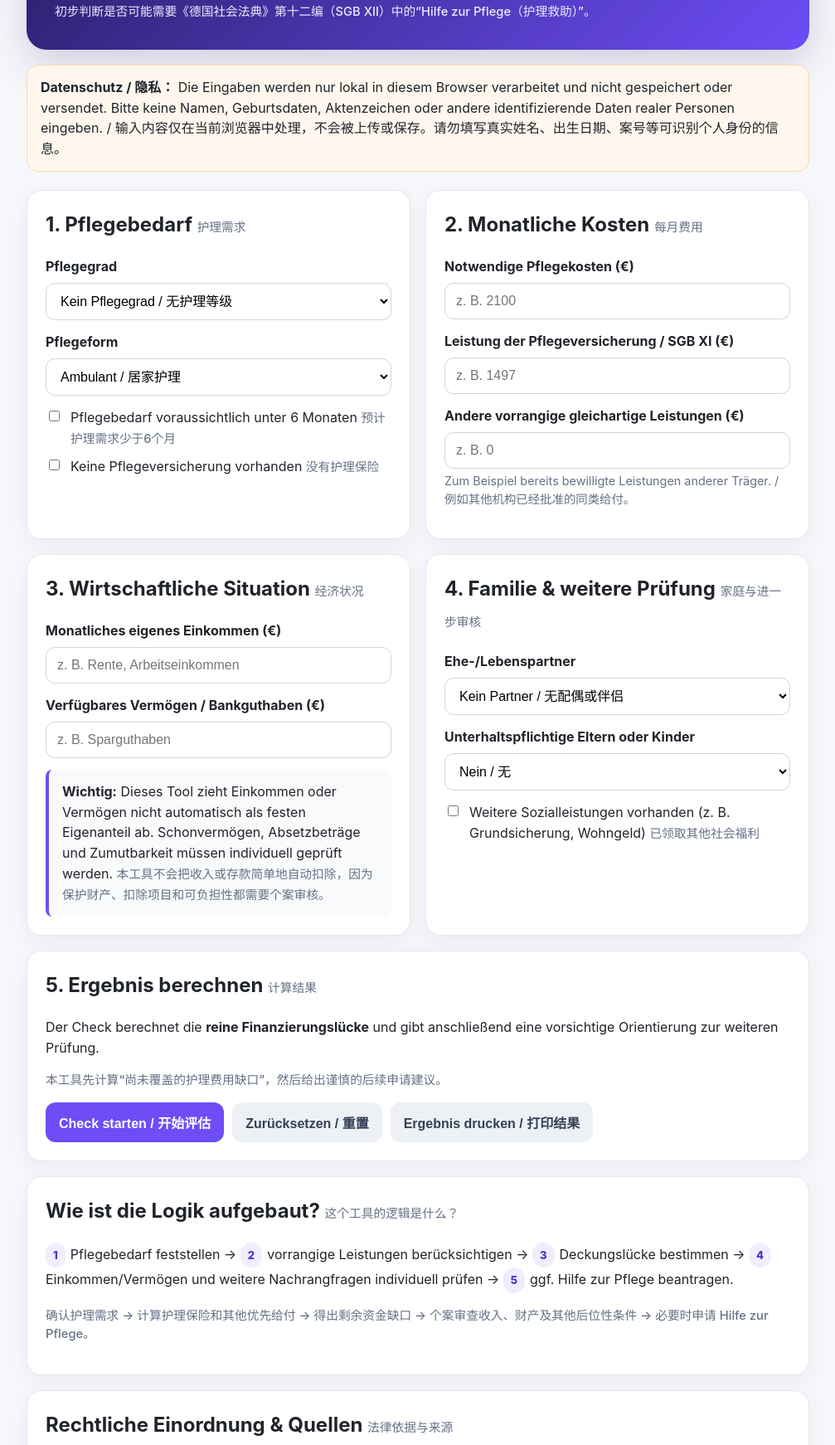
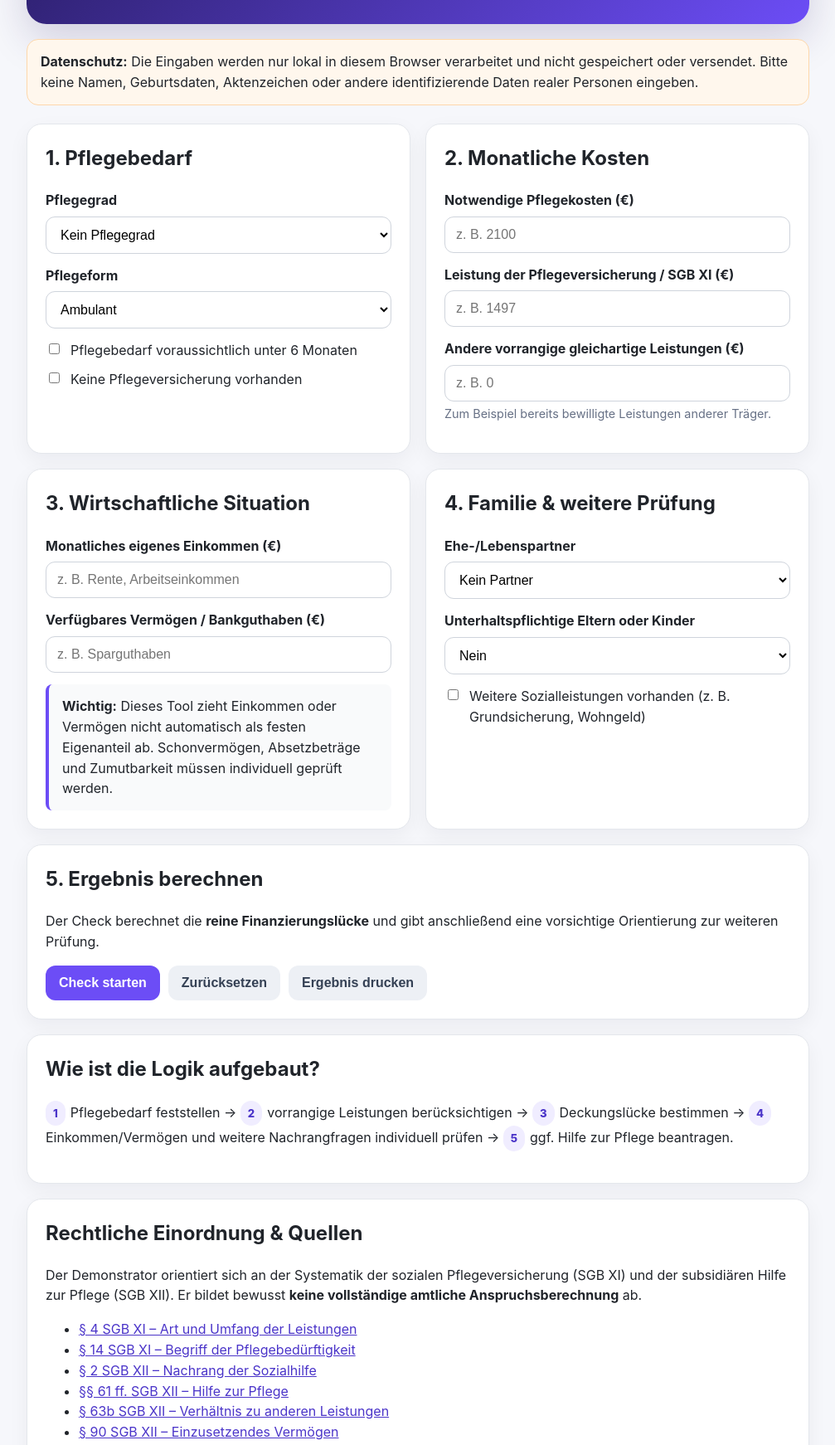
Before and after one commit to sonnexie/pflegehilfe-check, a plain HTML site: page index.html in a window 1280 px wide. Shown: the part 236-1978 px from the top of the page at 83% size, without its empty margins (136-1143 px from the left). Drawn offline with Linux system fonts and the light colour scheme.

Commit message:
Entferne chinesische Inhalte aus der Homepage

```diff
--- a/index.html
+++ b/index.html
@@ -6,91 +6,116 @@
   <title>Pflegehilfe-Check | Hilfe zur Pflege nach SGB XII</title>
   <meta name="description" content="Wissenschaftlicher Demonstrator zur orientierenden Prüfung einer möglichen Hilfe zur Pflege nach SGB XII." />
   <style>
-    :root{--bg:#f6f7fb;--card:#fff;--text:#20242a;--muted:#667085;--border:#e4e7ec;--accent:#6c4df6;--good:#137a4a;--warn:#a65f00;--bad:#b42318;--soft:#f0edff}
-    *{box-sizing:border-box} body{margin:0;font-family:Inter,system-ui,-apple-system,BlinkMacSystemFont,"Segoe UI",sans-serif;background:var(--bg);color:var(--text);line-height:1.55}
-    .wrap{max-width:980px;margin:0 auto;padding:32px 18px 64px}.hero{background:linear-gradient(135deg,#251a5c,#6c4df6);color:white;padding:34px;border-radius:24px;box-shadow:0 18px 50px rgba(38,23,92,.18)}
-    .hero h1{margin:0 0 8px;font-size:clamp(2rem,6vw,3.5rem);line-height:1.02}.hero p{max-width:760px;margin:8px 0 0;color:#eee9ff}.badge{display:inline-block;padding:7px 11px;border-radius:999px;background:rgba(255,255,255,.14);font-size:.9rem;margin-bottom:14px}
-    .grid{display:grid;grid-template-columns:1fr 1fr;gap:18px;margin-top:22px}.card{background:var(--card);border:1px solid var(--border);border-radius:18px;padding:22px;box-shadow:0 8px 24px rgba(16,24,40,.05)}
-    .card h2,.card h3{margin-top:0}.full{grid-column:1/-1}.field{margin:14px 0}.field label{display:block;font-weight:700;margin-bottom:7px}.hint{font-size:.9rem;color:var(--muted);margin-top:4px}
-    input,select{width:100%;padding:12px 13px;border:1px solid #cfd4dc;border-radius:11px;background:white;font-size:1rem} input:focus,select:focus{outline:3px solid #e7e1ff;border-color:var(--accent)}
-    .row{display:grid;grid-template-columns:1fr 1fr;gap:12px}.check{display:flex;align-items:flex-start;gap:10px;margin:10px 0}.check input{width:auto;margin-top:4px}.btns{display:flex;gap:10px;flex-wrap:wrap;margin-top:14px}
-    button{border:0;border-radius:12px;padding:12px 16px;font-size:1rem;font-weight:800;cursor:pointer}.primary{background:var(--accent);color:white}.secondary{background:#edf0f5;color:#344054}
-    .result{display:none}.result.show{display:block}.status{padding:18px;border-radius:14px;margin:12px 0}.green{background:#ecfdf3;border:1px solid #abefc6}.yellow{background:#fffaeb;border:1px solid #fedf89}.red{background:#fef3f2;border:1px solid #fecdca}
-    .money{font-size:2rem;font-weight:900;margin:4px 0}.calc{display:grid;grid-template-columns:1fr auto;gap:8px 18px;padding:14px;background:#f8fafc;border-radius:12px}.calc div:nth-child(even){font-weight:800;text-align:right}
-    .note{background:#f9fafb;border-left:4px solid var(--accent);padding:14px 16px;border-radius:8px;margin-top:14px}.sources a{color:#4b35c9;word-break:break-word}.footer{color:var(--muted);font-size:.9rem;margin-top:28px}
-    .lang{font-weight:500;color:#667085;font-size:.92rem}.privacy{background:#fff7ed;border:1px solid #fed7aa;border-radius:14px;padding:14px 16px;margin-top:18px}.pill{display:inline-block;background:var(--soft);color:#4b35c9;border-radius:999px;padding:5px 9px;font-size:.82rem;font-weight:800;margin-right:6px}
-    @media(max-width:760px){.grid,.row{grid-template-columns:1fr}.hero{padding:26px}.full{grid-column:auto}}
+    :root{--bg:#f6f7fb;--card:#fff;--text:#20242a;--muted:#667085;--border:#e4e7ec;--accent:#6c4df6;--soft:#f0edff}
+    *{box-sizing:border-box}
+    body{margin:0;font-family:Inter,system-ui,-apple-system,BlinkMacSystemFont,"Segoe UI",sans-serif;background:var(--bg);color:var(--text);line-height:1.55}
+    .wrap{max-width:980px;margin:0 auto;padding:32px 18px 64px}
+    .hero{background:linear-gradient(135deg,#251a5c,#6c4df6);color:white;padding:34px;border-radius:24px;box-shadow:0 18px 50px rgba(38,23,92,.18)}
+    .hero h1{margin:0 0 8px;font-size:clamp(2rem,6vw,3.5rem);line-height:1.02}
+    .hero p{max-width:760px;margin:8px 0 0;color:#eee9ff}
+    .badge{display:inline-block;padding:7px 11px;border-radius:999px;background:rgba(255,255,255,.14);font-size:.9rem;margin-bottom:14px}
+    .grid{display:grid;grid-template-columns:1fr 1fr;gap:18px;margin-top:22px}
+    .card{background:var(--card);border:1px solid var(--border);border-radius:18px;padding:22px;box-shadow:0 8px 24px rgba(16,24,40,.05)}
+    .card h2,.card h3{margin-top:0}
+    .full{grid-column:1/-1}
+    .field{margin:14px 0}
+    .field label{display:block;font-weight:700;margin-bottom:7px}
+    .hint{font-size:.9rem;color:var(--muted);margin-top:4px}
+    input,select{width:100%;padding:12px 13px;border:1px solid #cfd4dc;border-radius:11px;background:white;font-size:1rem}
+    input:focus,select:focus{outline:3px solid #e7e1ff;border-color:var(--accent)}
+    .check{display:flex;align-items:flex-start;gap:10px;margin:10px 0}
+    .check input{width:auto;margin-top:4px}
+    .btns{display:flex;gap:10px;flex-wrap:wrap;margin-top:14px}
+    button{border:0;border-radius:12px;padding:12px 16px;font-size:1rem;font-weight:800;cursor:pointer}
+    .primary{background:var(--accent);color:white}
+    .secondary{background:#edf0f5;color:#344054}
+    .result{display:none}.result.show{display:block}
+    .status{padding:18px;border-radius:14px;margin:12px 0}
+    .green{background:#ecfdf3;border:1px solid #abefc6}
+    .yellow{background:#fffaeb;border:1px solid #fedf89}
+    .red{background:#fef3f2;border:1px solid #fecdca}
+    .calc{display:grid;grid-template-columns:1fr auto;gap:8px 18px;padding:14px;background:#f8fafc;border-radius:12px}
+    .calc div:nth-child(even){font-weight:800;text-align:right}
+    .note{background:#f9fafb;border-left:4px solid var(--accent);padding:14px 16px;border-radius:8px;margin-top:14px}
+    .sources a{color:#4b35c9;word-break:break-word}
+    .footer{color:var(--muted);font-size:.9rem;margin-top:28px}
+    .privacy{background:#fff7ed;border:1px solid #fed7aa;border-radius:14px;padding:14px 16px;margin-top:18px}
+    .pill{display:inline-block;background:var(--soft);color:#4b35c9;border-radius:999px;padding:5px 9px;font-size:.82rem;font-weight:800;margin-right:6px}
+    @media(max-width:760px){.grid{grid-template-columns:1fr}.hero{padding:26px}.full{grid-column:auto}}
     @media print{body{background:white}.hero,.btns,.privacy{display:none}.card{box-shadow:none}.result{display:block!important}}
   </style>
 </head>
 <body>
 <div class="wrap">
   <section class="hero">
-    <div class="badge">Wissenschaftlicher Demonstrator · 科研演示工具</div>
+    <div class="badge">Wissenschaftlicher Demonstrator</div>
     <h1>Pflegehilfe-Check</h1>
     <p>Orientierende Einschätzung, ob eine ergänzende <strong>Hilfe zur Pflege nach dem SGB XII</strong> in Betracht kommen könnte.</p>
-    <p class="lang">初步判断是否可能需要《德国社会法典》第十二编（SGB XII）中的“Hilfe zur Pflege（护理救助）”。</p>
   </section>
 
-  <div class="privacy"><strong>Datenschutz / 隐私：</strong> Die Eingaben werden nur lokal in diesem Browser verarbeitet und nicht gespeichert oder versendet. Bitte keine Namen, Geburtsdaten, Aktenzeichen oder andere identifizierende Daten realer Personen eingeben. / 输入内容仅在当前浏览器中处理，不会被上传或保存。请勿填写真实姓名、出生日期、案号等可识别个人身份的信息。</div>
+  <div class="privacy"><strong>Datenschutz:</strong> Die Eingaben werden nur lokal in diesem Browser verarbeitet und nicht gespeichert oder versendet. Bitte keine Namen, Geburtsdaten, Aktenzeichen oder andere identifizierende Daten realer Personen eingeben.</div>
 
   <div class="grid">
     <section class="card">
-      <h2>1. Pflegebedarf <span class="lang">护理需求</span></h2>
-      <div class="field"><label for="grad">Pflegegrad</label><select id="grad"><option value="0">Kein Pflegegrad / 无护理等级</option><option>1</option><option>2</option><option>3</option><option>4</option><option>5</option></select></div>
-      <div class="field"><label for="form">Pflegeform</label><select id="form"><option value="ambulant">Ambulant / 居家护理</option><option value="teilstationaer">Teilstationär / 日间或夜间护理</option><option value="stationaer">Vollstationär / 全住院护理</option></select></div>
-      <div class="check"><input id="under6" type="checkbox"><label for="under6">Pflegebedarf voraussichtlich unter 6 Monaten <span class="lang">预计护理需求少于6个月</span></label></div>
-      <div class="check"><input id="noInsurance" type="checkbox"><label for="noInsurance">Keine Pflegeversicherung vorhanden <span class="lang">没有护理保险</span></label></div>
+      <h2>1. Pflegebedarf</h2>
+      <div class="field">
+        <label for="grad">Pflegegrad</label>
+        <select id="grad"><option value="0">Kein Pflegegrad</option><option>1</option><option>2</option><option>3</option><option>4</option><option>5</option></select>
+      </div>
+      <div class="field">
+        <label for="form">Pflegeform</label>
+        <select id="form"><option value="ambulant">Ambulant</option><option value="teilstationaer">Teilstationär</option><option value="stationaer">Vollstationär</option></select>
+      </div>
+      <div class="check"><input id="under6" type="checkbox"><label for="under6">Pflegebedarf voraussichtlich unter 6 Monaten</label></div>
+      <div class="check"><input id="noInsurance" type="checkbox"><label for="noInsurance">Keine Pflegeversicherung vorhanden</label></div>
     </section>
 
     <section class="card">
-      <h2>2. Monatliche Kosten <span class="lang">每月费用</span></h2>
+      <h2>2. Monatliche Kosten</h2>
       <div class="field"><label for="cost">Notwendige Pflegekosten (€)</label><input id="cost" type="number" min="0" step="0.01" placeholder="z. B. 2100"></div>
       <div class="field"><label for="sgbxi">Leistung der Pflegeversicherung / SGB XI (€)</label><input id="sgbxi" type="number" min="0" step="0.01" placeholder="z. B. 1497"></div>
-      <div class="field"><label for="other">Andere vorrangige gleichartige Leistungen (€)</label><input id="other" type="number" min="0" step="0.01" placeholder="z. B. 0"><div class="hint">Zum Beispiel bereits bewilligte Leistungen anderer Träger. / 例如其他机构已经批准的同类给付。</div></div>
+      <div class="field"><label for="other">Andere vorrangige gleichartige Leistungen (€)</label><input id="other" type="number" min="0" step="0.01" placeholder="z. B. 0"><div class="hint">Zum Beispiel bereits bewilligte Leistungen anderer Träger.</div></div>
     </section>
 
     <section class="card">
-      <h2>3. Wirtschaftliche Situation <span class="lang">经济状况</span></h2>
+      <h2>3. Wirtschaftliche Situation</h2>
       <div class="field"><label for="income">Monatliches eigenes Einkommen (€)</label><input id="income" type="number" min="0" step="0.01" placeholder="z. B. Rente, Arbeitseinkommen"></div>
       <div class="field"><label for="assets">Verfügbares Vermögen / Bankguthaben (€)</label><input id="assets" type="number" min="0" step="0.01" placeholder="z. B. Sparguthaben"></div>
-      <div class="note"><strong>Wichtig:</strong> Dieses Tool zieht Einkommen oder Vermögen nicht automatisch als festen Eigenanteil ab. Schonvermögen, Absetzbeträge und Zumutbarkeit müssen individuell geprüft werden. <span class="lang">本工具不会把收入或存款简单地自动扣除，因为保护财产、扣除项目和可负担性都需要个案审核。</span></div>
+      <div class="note"><strong>Wichtig:</strong> Dieses Tool zieht Einkommen oder Vermögen nicht automatisch als festen Eigenanteil ab. Schonvermögen, Absetzbeträge und Zumutbarkeit müssen individuell geprüft werden.</div>
     </section>
 
     <section class="card">
-      <h2>4. Familie & weitere Prüfung <span class="lang">家庭与进一步审核</span></h2>
-      <div class="field"><label for="partner">Ehe-/Lebenspartner</label><select id="partner"><option value="none">Kein Partner / 无配偶或伴侣</option><option value="yes">Partner vorhanden / 有配偶或伴侣</option></select></div>
-      <div class="field"><label for="relatives">Unterhaltspflichtige Eltern oder Kinder</label><select id="relatives"><option value="none">Nein / 无</option><option value="under100">Ja, Jahresbrutto vermutlich nicht über 100.000 € / 有，年税前收入预计不超过10万欧</option><option value="over100">Ja, Jahresbrutto möglicherweise über 100.000 € / 有，年税前收入可能超过10万欧</option><option value="unknown">Unbekannt / 不清楚</option></select></div>
-      <div class="check"><input id="basic" type="checkbox"><label for="basic">Weitere Sozialleistungen vorhanden (z. B. Grundsicherung, Wohngeld) <span class="lang">已领取其他社会福利</span></label></div>
+      <h2>4. Familie & weitere Prüfung</h2>
+      <div class="field"><label for="partner">Ehe-/Lebenspartner</label><select id="partner"><option value="none">Kein Partner</option><option value="yes">Partner vorhanden</option></select></div>
+      <div class="field"><label for="relatives">Unterhaltspflichtige Eltern oder Kinder</label><select id="relatives"><option value="none">Nein</option><option value="under100">Ja, Jahresbrutto vermutlich nicht über 100.000 €</option><option value="over100">Ja, Jahresbrutto möglicherweise über 100.000 €</option><option value="unknown">Unbekannt</option></select></div>
+      <div class="check"><input id="basic" type="checkbox"><label for="basic">Weitere Sozialleistungen vorhanden (z. B. Grundsicherung, Wohngeld)</label></div>
     </section>
 
     <section class="card full">
-      <h2>5. Ergebnis berechnen <span class="lang">计算结果</span></h2>
+      <h2>5. Ergebnis berechnen</h2>
       <p>Der Check berechnet die <strong>reine Finanzierungslücke</strong> und gibt anschließend eine vorsichtige Orientierung zur weiteren Prüfung.</p>
-      <p class="lang">本工具先计算“尚未覆盖的护理费用缺口”，然后给出谨慎的后续申请建议。</p>
-      <div class="btns"><button class="primary" onclick="calculate()">Check starten / 开始评估</button><button class="secondary" onclick="resetForm()">Zurücksetzen / 重置</button><button class="secondary" onclick="window.print()">Ergebnis drucken / 打印结果</button></div>
+      <div class="btns"><button class="primary" onclick="calculate()">Check starten</button><button class="secondary" onclick="resetForm()">Zurücksetzen</button><button class="secondary" onclick="window.print()">Ergebnis drucken</button></div>
     </section>
 
     <section id="result" class="card full result" aria-live="polite">
-      <h2>Orientierungsergebnis <span class="lang">初步评估结果</span></h2>
+      <h2>Orientierungsergebnis</h2>
       <div id="status" class="status"></div>
       <div class="calc">
-        <div>Pflegekosten / 护理费用</div><div id="rCost">0 €</div>
-        <div>− SGB-XI-Leistungen / 护理保险给付</div><div id="rSgb">0 €</div>
-        <div>− andere vorrangige Leistungen / 其他优先给付</div><div id="rOther">0 €</div>
-        <div><strong>= rechnerische Deckungslücke / 计算后的资金缺口</strong></div><div id="rGap"><strong>0 €</strong></div>
+        <div>Pflegekosten</div><div id="rCost">0 €</div>
+        <div>− SGB-XI-Leistungen</div><div id="rSgb">0 €</div>
+        <div>− andere vorrangige Leistungen</div><div id="rOther">0 €</div>
+        <div><strong>= rechnerische Deckungslücke</strong></div><div id="rGap"><strong>0 €</strong></div>
       </div>
       <div id="details" class="note"></div>
     </section>
 
     <section class="card full">
-      <h2>Wie ist die Logik aufgebaut? <span class="lang">这个工具的逻辑是什么？</span></h2>
+      <h2>Wie ist die Logik aufgebaut?</h2>
       <p><span class="pill">1</span>Pflegebedarf feststellen → <span class="pill">2</span>vorrangige Leistungen berücksichtigen → <span class="pill">3</span>Deckungslücke bestimmen → <span class="pill">4</span>Einkommen/Vermögen und weitere Nachrangfragen individuell prüfen → <span class="pill">5</span>ggf. Hilfe zur Pflege beantragen.</p>
-      <p class="lang">确认护理需求 → 计算护理保险和其他优先给付 → 得出剩余资金缺口 → 个案审查收入、财产及其他后位性条件 → 必要时申请 Hilfe zur Pflege。</p>
     </section>
 
     <section class="card full sources">
-      <h2>Rechtliche Einordnung & Quellen <span class="lang">法律依据与来源</span></h2>
+      <h2>Rechtliche Einordnung & Quellen</h2>
       <p>Der Demonstrator orientiert sich an der Systematik der sozialen Pflegeversicherung (SGB XI) und der subsidiären Hilfe zur Pflege (SGB XII). Er bildet bewusst <strong>keine vollständige amtliche Anspruchsberechnung</strong> ab.</p>
       <ul>
         <li><a href="https://www.gesetze-im-internet.de/sgb_11/__4.html" target="_blank" rel="noopener">§ 4 SGB XI – Art und Umfang der Leistungen</a></li>
@@ -106,7 +131,7 @@
     </section>
   </div>
 
-  <p class="footer">Hinweis: Wissenschaftlicher Demonstrator für eine studentische Hausarbeit. Keine Rechtsberatung, kein Behördenbescheid und keine Garantie für einen Leistungsanspruch. / 提示：本页面为大学论文用途的学术演示工具，不构成法律咨询、行政决定或给付资格保证。</p>
+  <p class="footer">Hinweis: Wissenschaftlicher Demonstrator für eine studentische Hausarbeit. Keine Rechtsberatung, kein Behördenbescheid und keine Garantie für einen Leistungsanspruch.</p>
 </div>
 <script>
   const euro = v => new Intl.NumberFormat('de-DE',{style:'currency',currency:'EUR'}).format(Number(v)||0);
@@ -123,20 +148,20 @@
     const under6=document.getElementById('under6').checked, noIns=document.getElementById('noInsurance').checked;
     const partner=document.getElementById('partner').value, rel=document.getElementById('relatives').value;
     let cls='yellow', title='', text='';
-    if(cost<=0){cls='yellow';title='🟡 Angaben unvollständig / 信息不完整';text='Bitte tragen Sie mindestens die monatlich notwendigen Pflegekosten ein. / 请至少填写每月必要护理费用。';}
-    else if(gap<=0 && !under6 && !noIns){cls='red';title='🔴 Derzeit keine rechnerische Finanzierungslücke erkennbar / 目前未发现计算上的资金缺口';text='Die eingegebenen vorrangigen Leistungen decken die angegebenen Pflegekosten rechnerisch vollständig. Eine andere sozialrechtliche Prüfung kann trotzdem erforderlich sein. / 根据当前输入，优先给付已覆盖护理费用，但其他社会法问题仍可能需要单独审核。';}
-    else if(gap>0){cls='green';title='🟢 Prüfung auf Hilfe zur Pflege könnte sinnvoll sein / 建议进一步审核 Hilfe zur Pflege';text='Es besteht eine rechnerische monatliche Deckungslücke von '+euro(gap)+'. Ob und in welcher Höhe Hilfe zur Pflege tatsächlich gewährt wird, hängt insbesondere von Bedarf, Einkommen, Vermögen, Schonvermögen und vorrangigen Ansprüchen ab. / 目前计算出的每月资金缺口为 '+euro(gap)+'。最终是否获批及金额取决于护理需求、收入、财产、保护财产以及其他优先权利。';}
-    else {cls='yellow';title='🟡 Besondere Zugangssituation – weitere Prüfung empfohlen / 特殊准入情况，建议继续审核';text='Auch ohne rechnerische Finanzierungslücke kann bei fehlender Pflegeversicherung oder einem voraussichtlich unter sechs Monaten liegenden Pflegebedarf eine gesonderte Prüfung nach SGB XII sinnvoll sein. / 即使暂未计算出资金缺口，如果没有护理保险或预计护理需求少于6个月，也可能需要根据 SGB XII 进一步审核。';}
+    if(cost<=0){cls='yellow';title='🟡 Angaben unvollständig';text='Bitte tragen Sie mindestens die monatlich notwendigen Pflegekosten ein.';}
+    else if(gap<=0 && !under6 && !noIns){cls='red';title='🔴 Derzeit keine rechnerische Finanzierungslücke erkennbar';text='Die eingegebenen vorrangigen Leistungen decken die angegebenen Pflegekosten rechnerisch vollständig. Eine andere sozialrechtliche Prüfung kann trotzdem erforderlich sein.';}
+    else if(gap>0){cls='green';title='🟢 Prüfung auf Hilfe zur Pflege könnte sinnvoll sein';text='Es besteht eine rechnerische monatliche Deckungslücke von '+euro(gap)+'. Ob und in welcher Höhe Hilfe zur Pflege tatsächlich gewährt wird, hängt insbesondere von Bedarf, Einkommen, Vermögen, Schonvermögen und vorrangigen Ansprüchen ab.';}
+    else {cls='yellow';title='🟡 Besondere Zugangssituation – weitere Prüfung empfohlen';text='Auch ohne rechnerische Finanzierungslücke kann bei fehlender Pflegeversicherung oder einem voraussichtlich unter sechs Monaten liegenden Pflegebedarf eine gesonderte Prüfung nach SGB XII sinnvoll sein.';}
     status.className='status '+cls; status.innerHTML='<strong>'+title+'</strong><br>'+text;
     const notes=[];
-    if(income>0) notes.push('Eigenes Einkommen ('+euro(income)+'/Monat) muss sozialhilferechtlich individuell geprüft werden. / 本人月收入需要按社会救助法个案审核。');
-    if(assets>0) notes.push('Vermögen ('+euro(assets)+') darf nicht pauschal als vollständiger Ausschluss gewertet werden; Schonvermögen und Verwertbarkeit sind zu prüfen. / 财产不能简单视为完全排除资格，需审核保护财产及可处分性。');
-    if(partner==='yes') notes.push('Bei Ehe-/Lebenspartnern ist eine gesonderte wirtschaftliche Prüfung erforderlich. / 有配偶或伴侣时需进行单独经济审查。');
-    if(rel==='over100') notes.push('Bei Eltern oder Kindern mit möglicherweise mehr als 100.000 € Jahresbrutto kann Unterhaltsrückgriff relevant werden. / 若父母或子女年税前收入可能超过10万欧，赡养追索问题可能相关。');
-    if(rel==='unknown') notes.push('Das Einkommen unterhaltspflichtiger Eltern/Kinder ist unklar und sollte bei der Beratung geklärt werden. / 父母或子女收入情况不明，建议在咨询时进一步确认。');
-    if(under6) notes.push('Pflegebedarf unter sechs Monaten: Zugang nach SGB XI kann anders liegen; eine Prüfung nach SGB XII kann besonders relevant sein. / 护理需求少于6个月时，SGB XI 的准入可能不同，SGB XII 审核尤其重要。');
-    if(noIns) notes.push('Keine Pflegeversicherung: Eine Prüfung der Hilfe zur Pflege nach SGB XII kann besonders relevant sein. / 没有护理保险时，SGB XII 下的护理救助审核可能尤其重要。');
-    details.innerHTML='<strong>Weitere Prüfpunkte / 进一步审核事项：</strong><br>'+(notes.length?notes.map(n=>'• '+n).join('<br>'):'• Keine zusätzlichen Hinweise aus den Eingaben. / 当前输入没有触发额外提示。');
+    if(income>0) notes.push('Eigenes Einkommen ('+euro(income)+'/Monat) muss sozialhilferechtlich individuell geprüft werden.');
+    if(assets>0) notes.push('Vermögen ('+euro(assets)+') darf nicht pauschal als vollständiger Ausschluss gewertet werden; Schonvermögen und Verwertbarkeit sind zu prüfen.');
+    if(partner==='yes') notes.push('Bei Ehe-/Lebenspartnern ist eine gesonderte wirtschaftliche Prüfung erforderlich.');
+    if(rel==='over100') notes.push('Bei Eltern oder Kindern mit möglicherweise mehr als 100.000 € Jahresbrutto kann Unterhaltsrückgriff relevant werden.');
+    if(rel==='unknown') notes.push('Das Einkommen unterhaltspflichtiger Eltern/Kinder ist unklar und sollte bei der Beratung geklärt werden.');
+    if(under6) notes.push('Pflegebedarf unter sechs Monaten: Der Zugang nach SGB XI kann anders liegen; eine Prüfung nach SGB XII kann besonders relevant sein.');
+    if(noIns) notes.push('Keine Pflegeversicherung: Eine Prüfung der Hilfe zur Pflege nach SGB XII kann besonders relevant sein.');
+    details.innerHTML='<strong>Weitere Prüfpunkte:</strong><br>'+(notes.length?notes.map(n=>'• '+n).join('<br>'):'• Keine zusätzlichen Hinweise aus den Eingaben.');
     res.scrollIntoView({behavior:'smooth',block:'start'});
   }
   function resetForm(){document.querySelectorAll('input').forEach(i=>{if(i.type==='checkbox')i.checked=false;else i.value=''});document.querySelectorAll('select').forEach(s=>s.selectedIndex=0);document.getElementById('result').classList.remove('show');window.scrollTo({top:0,behavior:'smooth'});}
```
